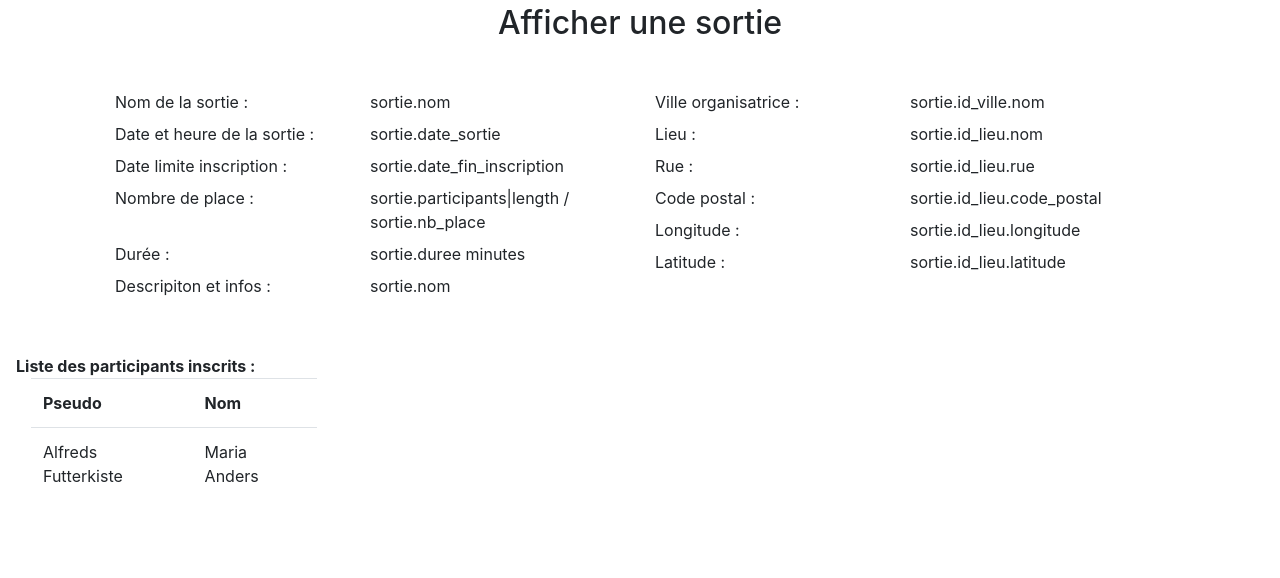
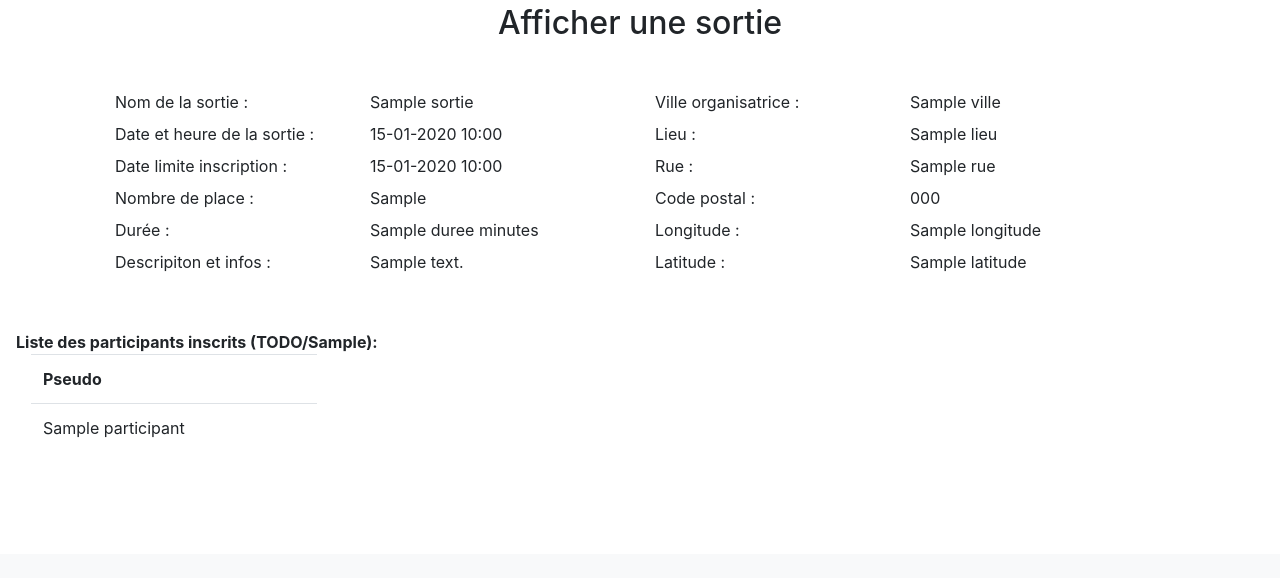
Before and after one commit to ThomasCadeauENI/Sortir.com, a Symfony app: template templates/sortie/affiche.html.twig in a window 1280 px wide. Shown: the part 346-924 px from the top of the page. After the commit the page ends 783 px from the top, so only its background shows below. Run offline with Twig, Linux system fonts and the light colour scheme; the template is opened without the code that fills it: most values are stand-ins (such as "Sample title", 1, 10 or a date in 2020); some libraries are stand-ins or nearby versions.

Commit message:
refonte entity + affichage sortie sauf participants

```diff
--- a/src/Entity/Utilisateur.php
+++ b/src/Entity/Utilisateur.php
@@ -67,6 +67,7 @@ class Utilisateur implements UserInterface
      * @ORM\ManyToMany(targetEntity=Sortie::class, inversedBy="participants")
      */
     private $sorties;
+
 
     public function __construct()
     {
@@ -238,5 +239,4 @@ class Utilisateur implements UserInterface
         return $this;
     }
 
-
 }
--- a/templates/sortie/affiche.html.twig
+++ b/templates/sortie/affiche.html.twig
@@ -8,37 +8,37 @@
                 <div class="col mb-2">
                     <div class="row">
                         <div class="col-6">Nom de la sortie : </div>
-                        <div class="col-6">sortie.nom</div>
+                        <div class="col-6">{{ sortie.nom }}</div>
                     </div>
                 </div>
                 <div class="col mb-2">
                     <div class="row">
                         <div class="col-6">Date et heure de la sortie : </div>
-                        <div class="col-6">sortie.date_sortie</div>
+                        <div class="col-6">{{ sortie.DateSortie|date("d-m-Y H:i") }}</div>
                     </div>
                 </div>
                 <div class="col mb-2">
                     <div class="row">
                         <div class="col-6">Date limite inscription : </div>
-                        <div class="col-6">sortie.date_fin_inscription</div>
+                        <div class="col-6">{{ sortie.DateFinInscription|date("d-m-Y H:i") }}</div>
                     </div>
                 </div>
                 <div class="col mb-2">
                     <div class="row">
                         <div class="col-6">Nombre de place : </div>
-                        <div class="col-6">sortie.participants|length / sortie.nb_place</div>
+                        <div class="col-6">{{ sortie.NbPlace }}</div>
                     </div>
                 </div>
                 <div class="col mb-2">
                     <div class="row">
                         <div class="col-6">Durée : </div>
-                        <div class="col-6">sortie.duree minutes</div>
+                        <div class="col-6">{{ sortie.duree }} minutes</div>
                     </div>
                 </div>
                 <div class="col mb-2">
                     <div class="row">
                         <div class="col-6">Descripiton et infos : </div>
-                        <div class="col-6">sortie.nom</div>
+                        <div class="col-6">{{ sortie.description }}</div>
                     </div>
                 </div>
             </div>
@@ -46,54 +46,60 @@
                 <div class="col mb-2">
                     <div class="row">
                         <div class="col-6">Ville organisatrice : </div>
-                        <div class="col-6">sortie.id_ville.nom</div>
+                        <div class="col-6">{{ ville.nom }}</div>
                     </div>
                 </div>
                 <div class="col mb-2">
                     <div class="row">
                         <div class="col-6">Lieu : </div>
-                        <div class="col-6">sortie.id_lieu.nom</div>
+                        <div class="col-6">{{ lieu.nom }}</div>
                     </div>
                 </div>
                 <div class="col mb-2">
                     <div class="row">
                         <div class="col-6">Rue : </div>
-                        <div class="col-6">sortie.id_lieu.rue</div>
+                        <div class="col-6">{{ lieu.rue }}</div>
                     </div>
                 </div>
                 <div class="col mb-2">
                     <div class="row">
                         <div class="col-6">Code postal : </div>
-                        <div class="col-6">sortie.id_lieu.code_postal</div>
+                        <div class="col-6">{{ lieu.CodePostal }}</div>
                     </div>
                 </div>
+                {% if lieu.longitude%}
                 <div class="col mb-2">
                     <div class="row">
                         <div class="col-6">Longitude : </div>
-                        <div class="col-6">sortie.id_lieu.longitude</div>
+                        <div class="col-6">{{ lieu.longitude }}</div>
                     </div>
                 </div>
+                {% endif %}
+                {% if lieu.latitude %}
                 <div class="col mb-2">
                     <div class="row">
                         <div class="col-6">Latitude : </div>
-                        <div class="col-6">sortie.id_lieu.latitude</div>
+                        <div class="col-6">{{ lieu.latitude }}</div>
                     </div>
                 </div>
+                {% endif %}
             </div>
         </div>
     </div>
     <div class="ml-3">
-        <strong>Liste des participants inscrits :</strong>
+        <strong>Liste des participants inscrits (TODO/{{ sortie.NbPlace }}):</strong>
         <div class="col-3" style="overflow: auto; height: 200px">
             <table class="table">
-                <tr>
-                    <th>Pseudo</th>
-                    <th>Nom</th>
-                </tr>
-                <tr>
-                    <td>Alfreds Futterkiste</td>
-                    <td>Maria Anders</td>
-                </tr>
+                {% if participants|length %}
+                    <tr>
+                        <th>Pseudo</th>
+                    </tr>
+                    {% for p in participants %}
+                    <tr>
+                        <td>{{ p }}</td>
+                    </tr>
+                    {% endfor %}
+                {% endif %}
             </table>
         </div>
     </div>
--- a/templates/sortie/index.html.twig
+++ b/templates/sortie/index.html.twig
@@ -67,7 +67,7 @@
     <div id="dtTable">
 
     </div>
-    {% if is_granted('ROLE_ADMIN') %}
+    {% if is_granted('ROLE_ORG') %}
         <div class="col-2">
             <button class="button btn-primary btn-lg mt-4">Créer une sortie </button>
         </div>
```
Also changed, not shown: src/Controller/SortieController.php (+25 -3 lines), src/Entity/Lieu.php (+36 -51 lines), src/Entity/Ville.php (+15 -15 lines), src/Form/LieuType.php (added, +37 -0 lines), 1 other file.
